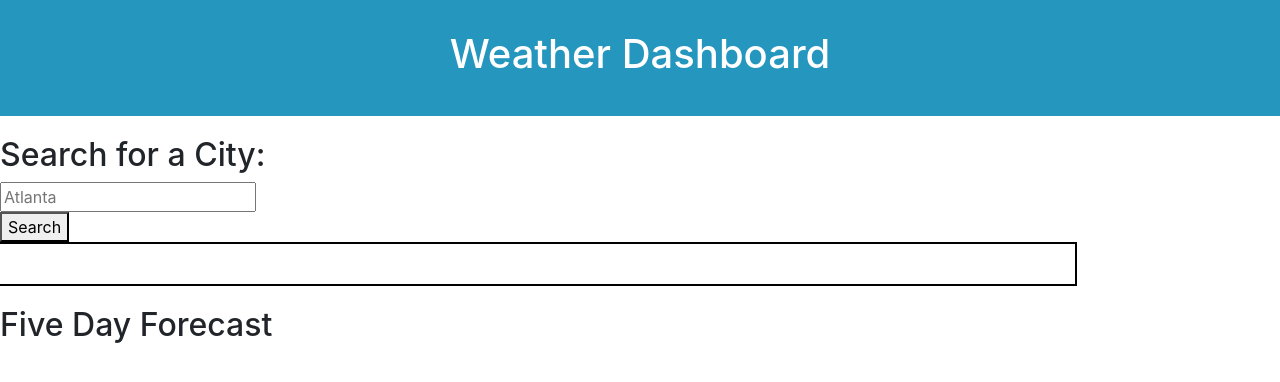
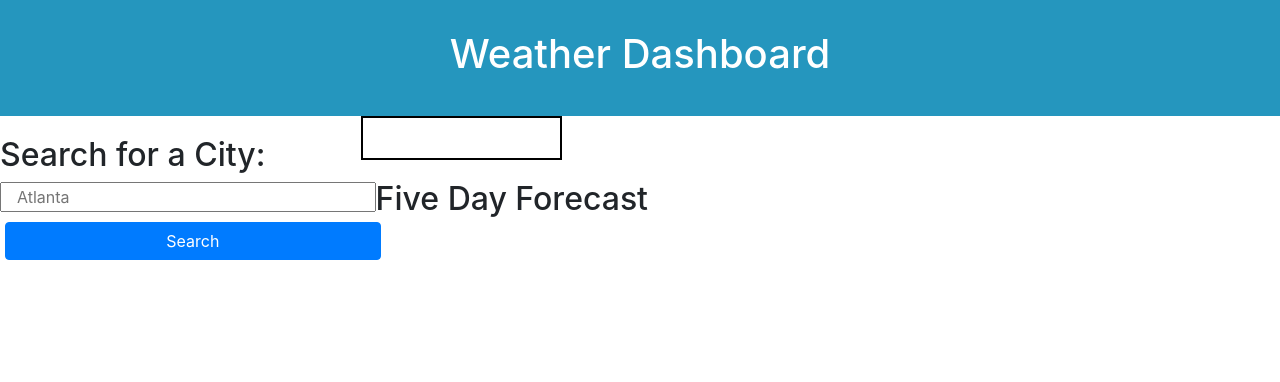
Before and after one commit to ekubik/weather-dashboard, a plain HTML site: page index.html in a window 1280 px wide. Drawn offline with nearby package versions, Linux system fonts and the light colour scheme.

Commit message:
updated styling and deleted console logs

```diff
--- a/Assets/style.css
+++ b/Assets/style.css
@@ -8,6 +8,16 @@
 #current-weather-container {
   border: solid 2px black;
   padding: 20px;
+}
+
+#content {
+  display: flex;
+  flex-direction: row;
+}
+
+#weather-display {
+  display: flex;
+  flex-direction: column;
 }
 
 .extreme {
@@ -41,3 +51,11 @@
 h2 {
   margin-top: 20px;
 }
+
+#searchBtn {
+  margin: 10px 5px;
+}
+
+.list-group-item {
+  margin: 10px, 5px;
+}
--- a/index.html
+++ b/index.html
@@ -18,24 +18,26 @@
     </header>
     <div id="content">
     <aside class="row">
-        <div class="col-3">
+        <div class="col-12">
       <h2>Search for a City:</h2>
       <form>
-        <input type="text" id="city-search" name="city-search" placeholder="Atlanta" />
-        <button id="searchBtn">Search</button>
+        <input class ="col-12" type="text" id="city-search" name="city-search" placeholder="Atlanta" />
+        <button class="btn btn-primary col-12" id="searchBtn">Search</button>
       </form>
       <ul class= "list-group" id="past-searches"></ul>
       </div>
     </aside>
+    <div id="weather-display">
     <section class= "row">
-      <div class= "col-10" id="current-weather-container">
+      <div class= "col-8" id="current-weather-container">
       </div>
     </section>
     <section>
         <h2> Five Day Forecast </h2>
-      <div id="five-day-forecast" class="d-flex justify-content-between">
+      <div id="five-day-forecast" class="d-flex justify-content-between col-8">
       </div>
     </section>
+    </div>
     </div>
 
     <script src="https://code.jquery.com/jquery-3.6.0.min.js"></script>
```
Also changed, not shown: Assets/script.js (+5 -16 lines).
